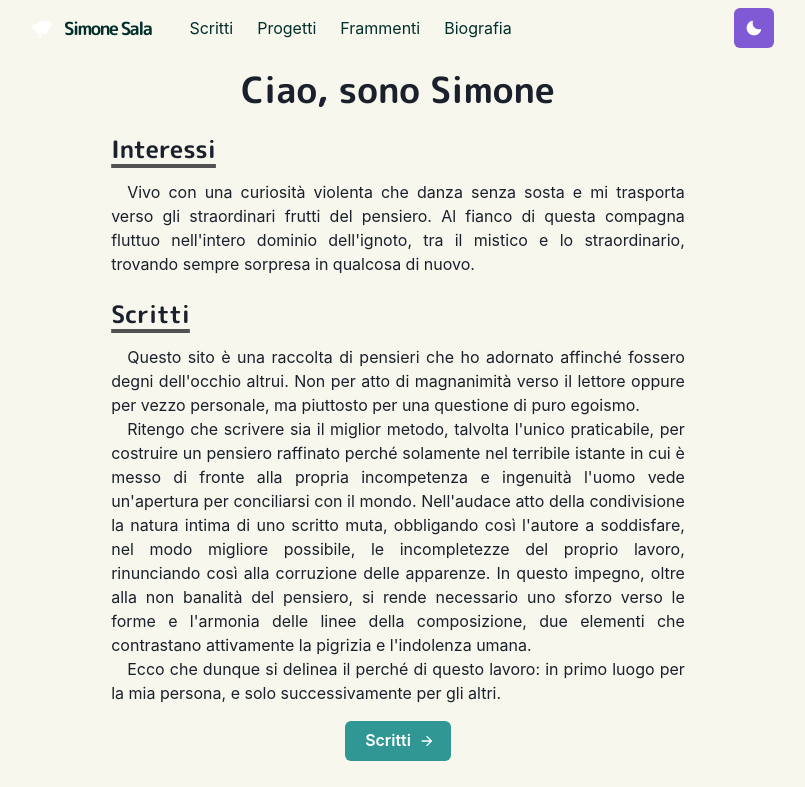
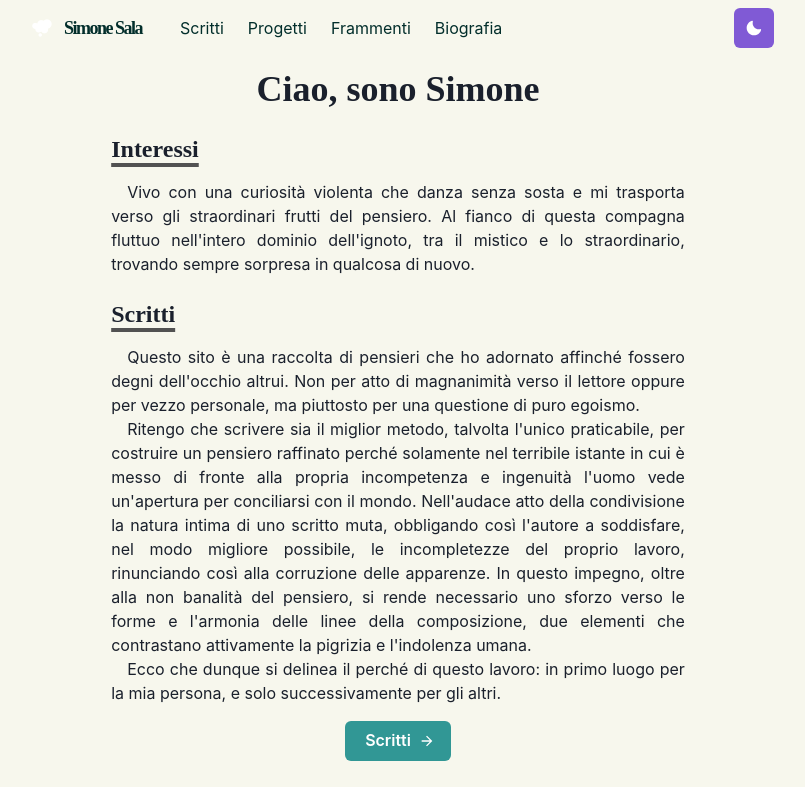
Before and after one commit to simonexsala/homepage, a Next.js app: page / in a window 1280 px wide. Shown: the top 787 px of the page, without its empty margins (242-1047 px from the left). Built offline with nearby package versions, Linux system fonts and the light colour scheme.

Commit message:
Update fonts.js

```diff
--- a/components/fonts.js
+++ b/components/fonts.js
@@ -1,6 +1,6 @@
 const Fonts = () => (
   <style jsx global>{`
-  @import url('https://fonts.googleapis.com/css2?family=M+PLUS+Rounded+1c:wght@300;700&display=swap');
+  @import url('https://fonts.googleapis.com/css2?family=Inter:wght@300;700&display=swap');
   `}</style>
 )
 
```
